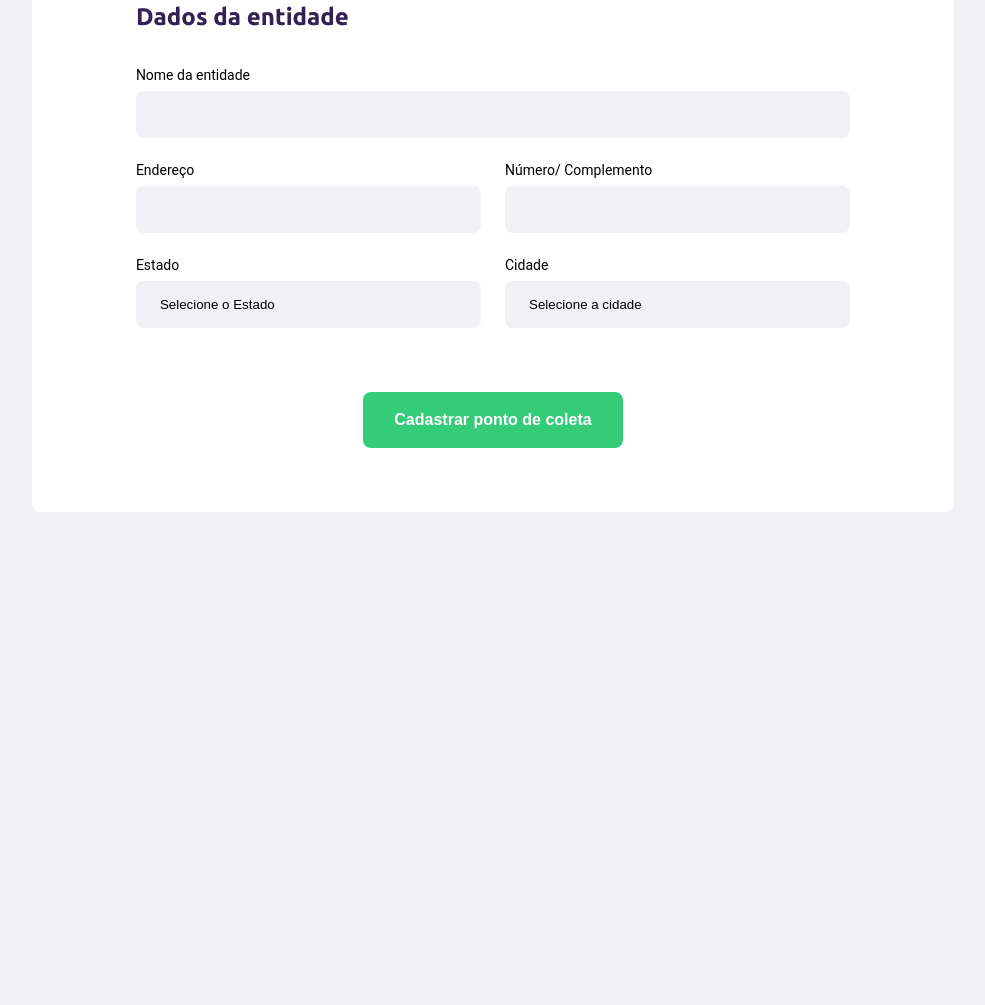
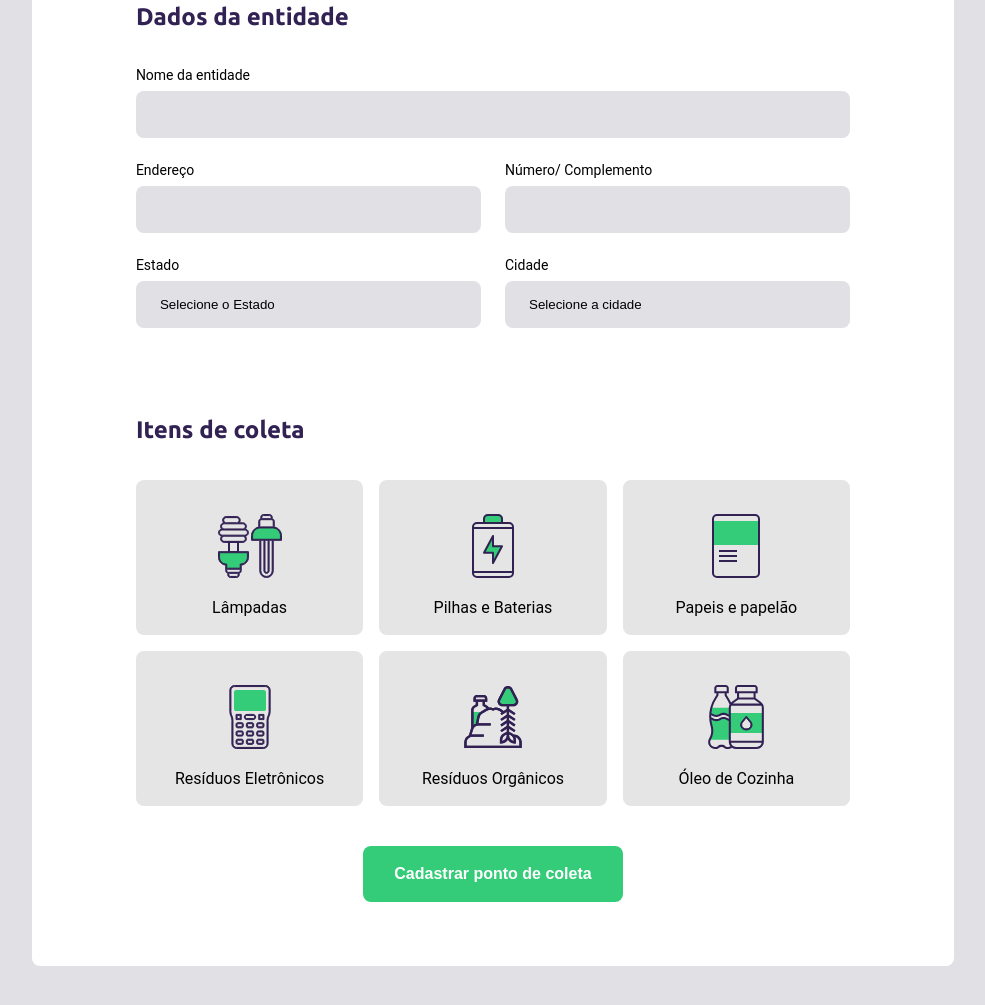
Before and after one commit to guilhermealper/RocketSeat-NextLevelWeek, a plain HTML site: page create-point.html in a window 1280 px wide. Shown: the part 319-1324 px from the top of the page, without its empty margins (147-1132 px from the left). Before the commit the page ends 911 px from the top, so only its background shows below. Drawn offline with Linux system fonts and the light colour scheme; no server answers.

Commit message:
form complete, Dia 3(metade)

```diff
--- a/create-point.html
+++ b/create-point.html
@@ -27,18 +27,18 @@
 
                     <div class="field">
                         <label for="name"> Nome da entidade</label>
-                    <input type="text" name="name">
+                        <input type="text" name="name" required>
                     </div>
 
 
                     <div class="field-group">
                         <div class="field">
                             <label for="address">Endereço</label>
-                        <input type="text" name="address">
+                            <input type="text" name="address" required>
                         </div>
                         <div class="field">
                             <label for="address2">Número/ Complemento</label>
-                        <input type="text" name="address2">
+                            <input type="text" name="address2" required>
                         </div>
                     </div>
 
@@ -46,13 +46,13 @@
                     <div class="field-group">
                         <div class="field">
                             <label for="state">Estado</label>
-                        <select name="uf">
+                            <select name="uf" required>
                                 <option value="">Selecione o Estado</option>
                             </select>
                         </div>
                         <div class="field">
                             <label for="city">Cidade</label>
-                        <select name="city" disable>
+                            <select name="city" disable required>
                                 <option value="">Selecione a cidade</option>
                             </select>
                             <input type="hidden" name="state">
@@ -62,6 +62,41 @@
                 </fieldset>
 
 
+                <fieldset>
+                    <legend>
+                        <h2>Itens de coleta</h2>
+                    </legend>
+
+                    <div class="items-grid">
+                        <li data-id="1">
+                            <img src="./assets/icones/lampadas.svg" alt="Lâmpadas">
+                            <span>Lâmpadas</span>
+                        </li>
+                        <li data-id="2">
+                            <img src="./assets/icones/baterias.svg" alt="Pilhas e Baterias">
+                            <span>Pilhas e Baterias</span>
+                        </li>
+                        <li data-id="3">
+                            <img src="./assets/icones/papeis-papelao.svg" alt="Papeis e Papelão">
+                            <span>Papeis e papelão</span>
+                        </li>
+                        <li data-id="4">
+                            <img src="./assets/icones/eletronicos.svg" alt="Resíduos Eletrônicos">
+                            <span>Resíduos Eletrônicos</span>
+                        </li>
+                        <li data-id="5">
+                            <img src="./assets/icones/organicos.svg" alt="Resíduos Orgânicos">
+                            <span>Resíduos Orgânicos</span>
+                        </li>
+                        <li data-id="6">
+                            <img src="./assets/icones/oleo.svg" alt="Óleo de Cozinha">
+                            <span>Óleo de Cozinha</span>
+                        </li>
+                        <input type="hidden" name="items">
+
+                    </div>
+                </fieldset>
+
                 <button type="submit">Cadastrar ponto de coleta</button>
             </form>
             <script src="./scripts/create-point.js"></script>
--- a/scripts/create-point.js
+++ b/scripts/create-point.js
@@ -7,7 +7,7 @@
         return res.json()
     })
 
-        //armazena valor de states em state e segue o código (states é res.json)
+        //armazena valor de states em state e segue o código (states é res.json, poderia ser qualquer outro nome)
     .then((states) => {
         for(const state of states){
             ufSelect.innerHTML = ufSelect.innerHTML + `<option value="${state.id}">${state.nome}</option>`
@@ -23,12 +23,17 @@
     const stateInput = document.querySelector("input[name=state]")
 
     const indexOfSelectedState = event.target.selectedIndex
+    console.log(`selectedIndex:${indexOfSelectedState}`)
     stateInput.value = event.target.options[indexOfSelectedState].text
 // O código acima foi feito para setar dentro de um input escondido no html com a prop name=state
 // o nome do estado selecionado
 
     const ufValue = event.target.value
+    console.log(`ufValue:${ufValue}`)
     const url = `https://servicodados.ibge.gov.br/api/v1/localidades/estados/${ufValue}/municipios`
+
+    citySelect.innerHTML = "<option value>Selecione a Cidade</option>"
+    citySelect.disabled = true
 
     console.log("I'm cities")
     fetch (url)
@@ -36,9 +41,9 @@
         return res.json()
     })
     .then((cities) => {
-        //armazena valor de cities em city e segue o código (cities é res.json)
+             //armazena valor de cities em city e segue o código (cities é res.json)
         for(const city of cities){
-            citySelect.innerHTML = citySelect.innerHTML + `<option value="${city.id}">${city.nome}</option>`
+            citySelect.innerHTML = citySelect.innerHTML + `<option value="${city.nome}">${city.nome}</option>`
         }
         citySelect.disabled = false
     })
@@ -47,3 +52,37 @@
 document
     .querySelector("select[name=uf]")
     .addEventListener("change", getCities)
+    // passa o número do estado
+
+//pegar todos os li's
+const itemsToCollect = document.querySelectorAll(".items-grid li")
+
+for (const item of itemsToCollect){
+    item.addEventListener("click", handleSelectedItem)
+}
+
+const collectedItems = document.querySelector("input[name=items]")
+let selectedItems = []
+
+
+
+
+function handleSelectedItem(event){
+    itemLi = event.target
+
+    itemLi.classList.toggle("selected")
+
+    //dataset só funciona pq no html ele tem a prop data-id
+    const itemId = itemLi.dataset.id //vai de 1 a  6
+
+    //verifica se itemId está no arry
+    if(selectedItems.includes(itemId)){//se sim, retira itemId do array
+        const index = selectedItems.indexOf(itemId)
+        selectedItems.splice(index,1);
+    }else{//se não, acrescenta itemId ao array
+        selectedItems.push(itemId)
+    }
+    console.log(selectedItems);
+    collectedItems.value = selectedItems //atualiza input escondido
+
+}
--- a/styles/create-point.css
+++ b/styles/create-point.css
@@ -67,7 +67,7 @@
 }
 form select,
 form input{
-    background-color:  #f0f0f5;
+    background-color:  #e0e0e5;
     border: 0;
     padding: 16px 24px;
     font-size: 16;
@@ -102,6 +102,46 @@
     font-weight: bold;
     font-size: 16px;
     transition: background-color 400ms;
+}
 
+.items-grid {
+    display: grid;
+    grid-template-columns: 1fr 1fr 1fr;
+    gap:16px;
+}
+.items-grid li {
+    background-color: #e5e5e5;
+    list-style: none;
 
+    border: 2px solid #e5e5e5;
+    border-radius: 8px;
+
+    height 180px;
+    padding: 32px 24px 16px;
+
+    display: flex;
+    flex-direction: column;
+    align-items: center;
+    justify-content: space-between;
+    text-align: center;
+
+    cursor: pointer;
 }
+.items-grid li span{
+    flex:1;
+    display: flex;
+    align-items: center;
+}
+.items-grid li img{
+    margin-bottom: 20px;
+}
+
+.items-grid li.selected{
+    background: #e1faec;
+    border:2px solid #34cb79;
+}
+
+.items-grid li img,
+.items-grid li span {
+    pointer-events: none;
+}
--- a/styles/main.css
+++ b/styles/main.css
@@ -16,7 +16,7 @@
 }
 
 body{
-    background: #f0f0f5;
+    background: #e0e0e5;
     -webkit-font-smoothing:antialiased;
 }
 h1, h2, h3, h4, h5 {
```
Lines whose indentation alone changed are shown as unchanged.
